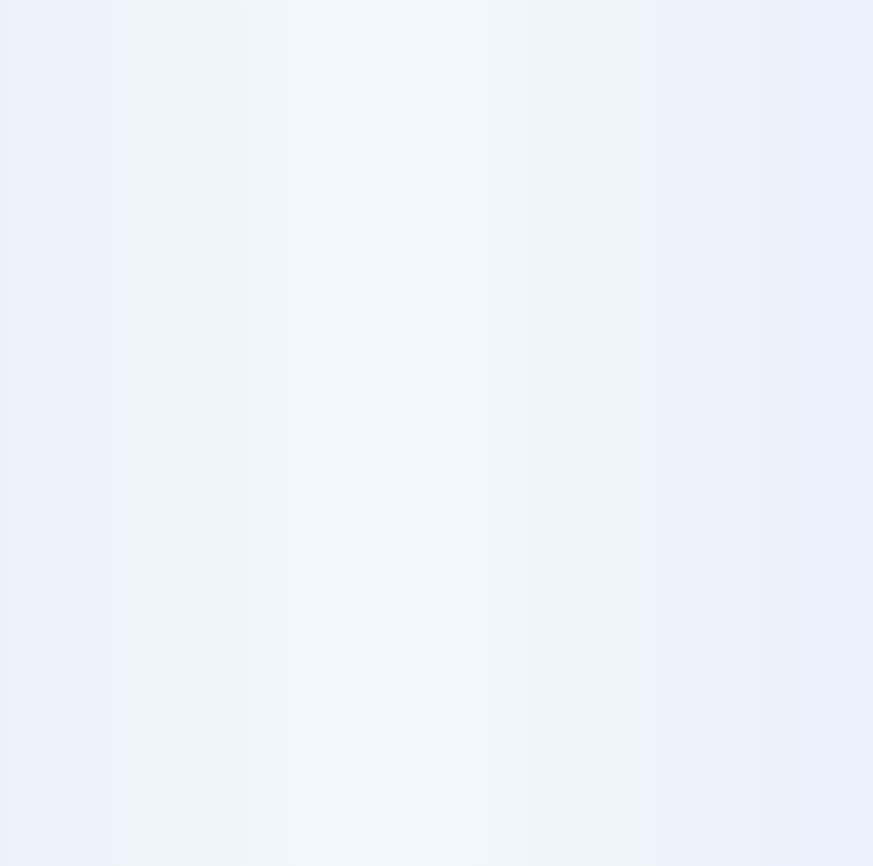
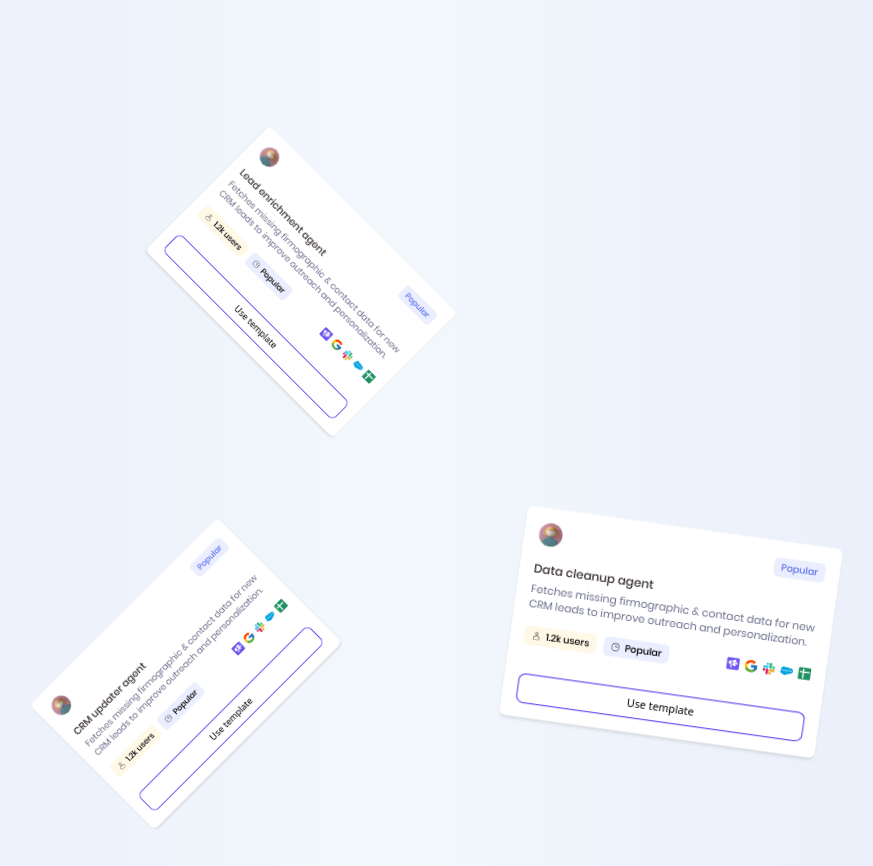
Before and after one commit to Codko/SmartLead.ai, a React (Vite) app: page / in a window 1280 px wide. Shown: the part 3300-4166 px from the top of the page, without its empty margins (254-1127 px from the left). Built offline with nearby package versions, Linux system fonts and the light colour scheme.

Commit message:
finalized

```diff
--- a/src/Components/Buttons/Primarybtn.jsx
+++ b/src/Components/Buttons/Primarybtn.jsx
@@ -9,11 +9,12 @@ const Primarybtn = ({ text, w, bg }) => {
         fontFamily: "regular",
         backgroundColor: bg || "#6E58F1",
         color: bg ? "#6E58F1" : "#fff",
+        width: w ? `${w}px` : "",
       }}
       className={`w-26 h-12 flex items-center justify-center gap-2 rounded-2xl
        text-[10px] lg:text-lg  md:w-24 md:h-10 md:text-xs outline-none ${
-          bg ? `border border-[${bg}]` : "border-none"
-        } lg:text-lg ${w ? `lg:w-[${w}px]` : "lg:w-40"} transition-all transform duration-200 ease-in-out hover:scale-105`}
+         bg ? `border border-[${bg}]` : "border-none"
+       } lg:text-lg lg:w-40 transition-all transform duration-200 ease-in-out hover:scale-105`}
     >
       {text}
       <GoArrowRight className="hidden lg:block" />
--- a/src/Components/Cards/AiAgentsCards.jsx
+++ b/src/Components/Cards/AiAgentsCards.jsx
@@ -1,33 +1,68 @@
 import Aos from "aos";
-import React, { useEffect } from "react";
+import React, { useEffect, useRef } from "react";
 import { CiUser, CiClock2 } from "react-icons/ci";
-
+import gsap from "gsap";
+import { ScrollTrigger } from "gsap/ScrollTrigger";
+gsap.registerPlugin(ScrollTrigger);
 const AiAgentsCards = () => {
+  const containerRef = useRef(null);
+  const cardRefs = useRef([]);
   useEffect(() => {
-    Aos.init({
-      duration: 1000,
-      once: true,
-    });
+    if (window.innerWidth < 1024) return;
+    const ctx = gsap.context(() => {
+      const cards = cardRefs.current;
+      gsap.set(cards[0], {
+        rotate: 45,
+        x: 200,
+        y: -250,
+        opacity: 1,
+        scale: 0.5,
+      });
+      gsap.set(cards[1], { rotate: 8, y: 100, opacity: 1, scale: 0.6 });
+      gsap.set(cards[2], {
+        rotate: -45,
+        x: -200,
+        y: -250,
+        opacity: 1,
+        scale: 0.5,
+      });
+      gsap.to(cards, {
+        scrollTrigger: {
+          trigger: containerRef.current,
+          start: "top 80%",
+          end: "top 40%",
+          scrub: true,
+        },
+        rotate: 0,
+        x: 0,
+        y: 0,
+        scale: 1,
+        duration: 2,
+        stagger: 0.4,
+      });
+    }, containerRef);
+    return () => ctx.revert();
   }, []);
-
   const cards = [
-    { aos: "fade-down-right" },
-    { aos: "fade-up" },
-    { aos: "fade-down-left" },
+    { title: "Lead enrichment agent" },
+    { title: "Data cleanup agent" },
+    { title: "CRM updater agent" },
   ];
-
   return (
-    <div className="flex flex-col items-center justify-center gap-6 px-4 py-10 md:flex-row md:flex-wrap lg:gap-10">
+    <div
+      ref={containerRef}
+      className="flex flex-col items-center justify-center gap-6 px-4 py-10 md:flex-row md:flex-wrap lg:gap-10"
+    >
       {cards.map((card, index) => (
         <div
           key={index}
-          data-aos={card.aos}
+          ref={(el) => (cardRefs.current[index] = el)}
+          data-aos="fade-up"
           className="
             w-full sm:w-[90%] md:w-[400px] lg:w-[530px]
             bg-white rounded-[10px] shadow-md transition-all
             hover:shadow-lg"
         >
-
           <div className="flex justify-between items-center p-4 md:p-6">
             <div className="w-[40px] h-[40px] rounded-full overflow-hidden">
               <img
@@ -41,13 +76,12 @@ const AiAgentsCards = () => {
             </div>
           </div>
 
-
           <div className="px-4 md:px-6 space-y-2">
             <h1
               style={{ fontFamily: "medium" }}
               className="text-base md:text-xl text-[#382F32]"
             >
-              Lead enrichment agent
+              {card.title}
             </h1>
             <p
               style={{ fontFamily: "regular" }}
@@ -57,7 +91,6 @@ const AiAgentsCards = () => {
               improve outreach and personalization.
             </p>
           </div>
-
 
           <div className="flex flex-col sm:flex-row sm:items-center justify-between gap-4 p-4 md:p-6">
             <div className="flex flex-wrap gap-3">
@@ -89,7 +122,6 @@ const AiAgentsCards = () => {
             </div>
           </div>
 
-
           <div className="p-4 md:p-6 pt-2">
             <button className="w-full h-[45px] md:h-[50px] border-2 border-[#6E58F1] bg-white text-sm md:text-lg rounded-xl hover:bg-[#6E58F1] hover:text-white transition-all">
               Use template
```
